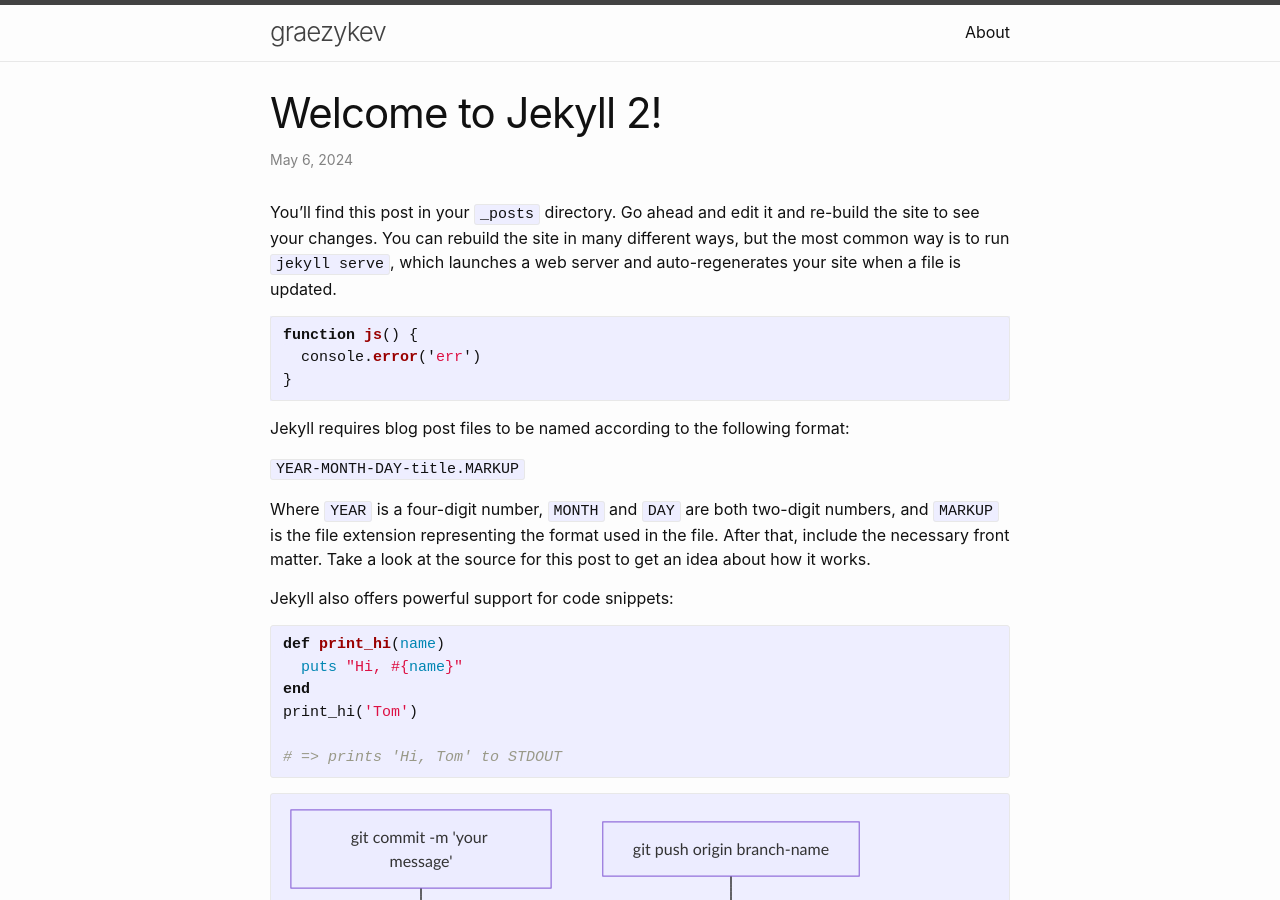
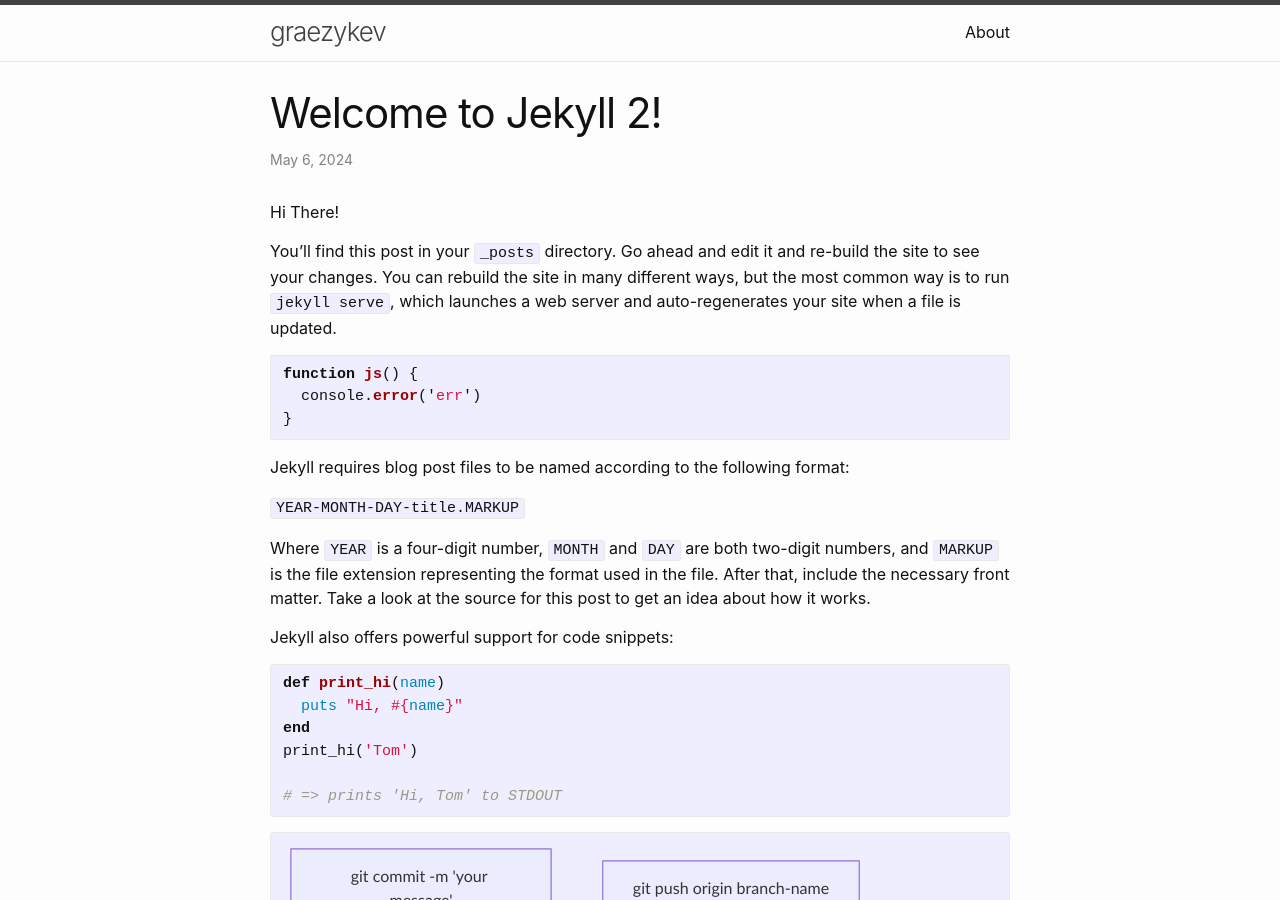
Before and after one commit to graezykev/graezykev.github.io, a Jekyll site: the page built from _posts/2024-05-06-welcome-to-jekyll copy.markdown, in a window 1280 px wide and 900 px high. Built offline with Jekyll 4.4.1, drawn with Linux system fonts in a browser that asks for light colours.

Commit message:
test regular theme

````diff
--- a/_layouts/post.html
+++ b/_layouts/post.html
@@ -27,5 +27,5 @@
 
   <a class="u-url" href="{{ page.url | relative_url }}" hidden></a>
 </article>
-
+<div>.</div>
 {%- include mermaid-chart.html -%}
--- a/_posts/2024-05-06-welcome-to-jekyll copy.markdown
+++ b/_posts/2024-05-06-welcome-to-jekyll copy.markdown
@@ -4,6 +4,8 @@
 date:   2024-05-06 16:14:49 +0800
 categories: jekyll update
 ---
+Hi There!
+
 You’ll find this post in your `_posts` directory. Go ahead and edit it and re-build the site to see your changes. You can rebuild the site in many different ways, but the most common way is to run `jekyll serve`, which launches a web server and auto-regenerates your site when a file is updated.
 
 ```js
````
